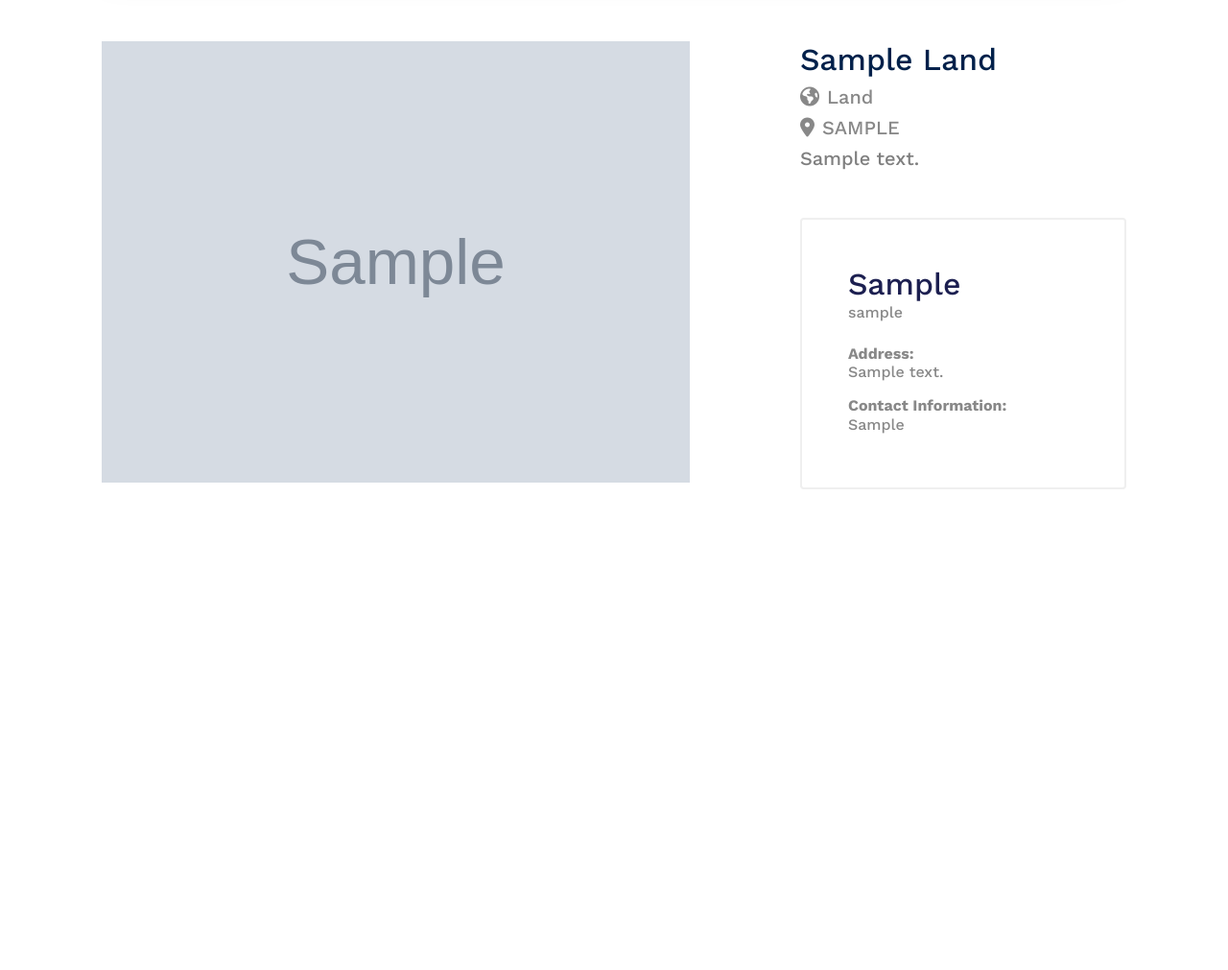
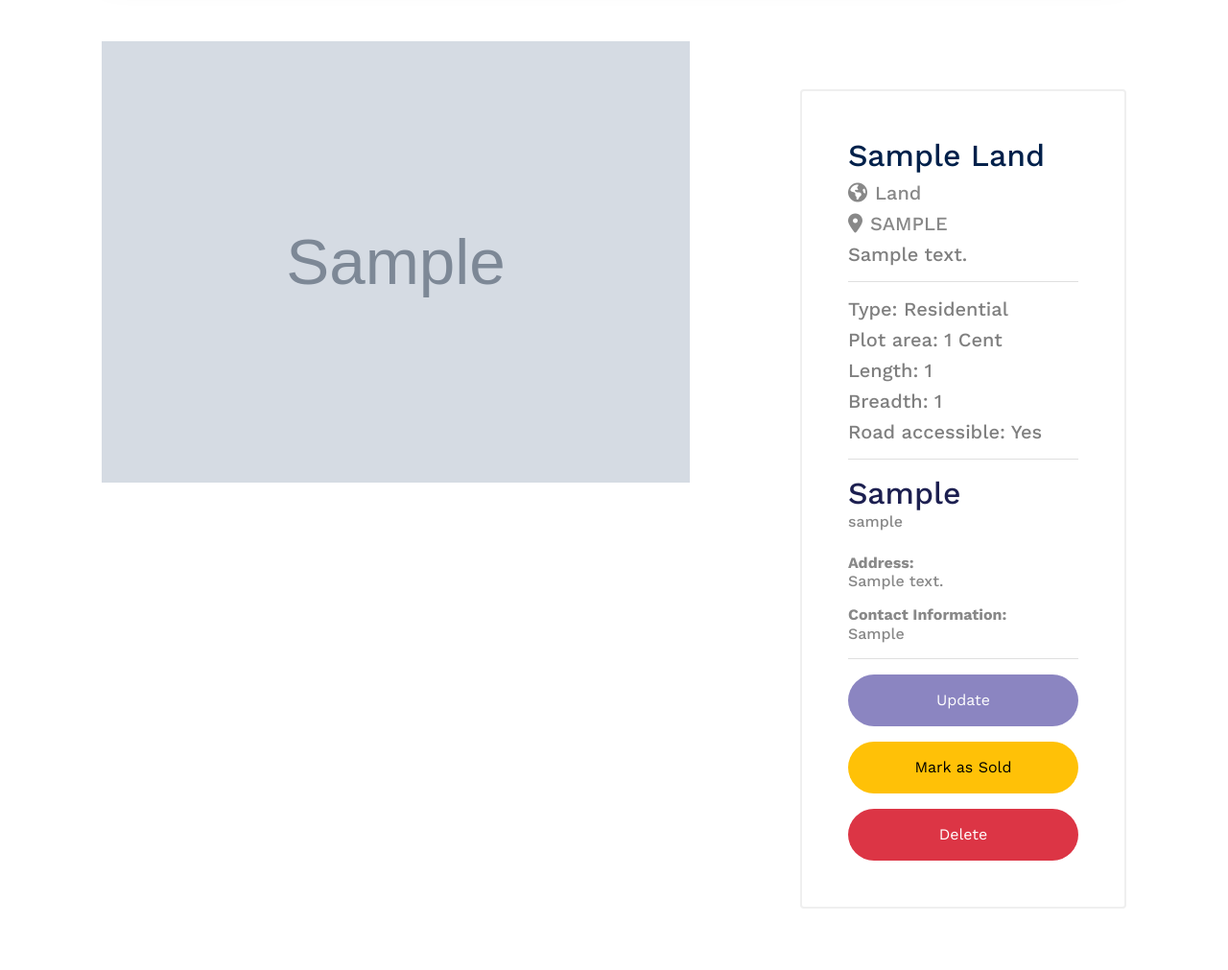
Before and after one commit to MuhammedNihad/realtoric, a Django app: a page that uses realtoric/templates/pages/property_detail.html in a window 1280 px wide. Shown: the part 121-1132 px from the top of the page at 96% size. Before the commit the page ends 631 px from the top, so only its background shows below. Run offline with Django 3.2, Linux system fonts and the light colour scheme; tables that the repository leaves empty hold one stand-in row (values such as "Sample post"); grey boxes marked "Sample" are stand-in pictures; parts of the project's set-up code (start-up, migrations or seed data) failed here and were passed over; some libraries are stand-ins or nearby versions.

Commit message:
Feat: render more fields + add mark as sold, update and delete buttons in detail page

```diff
--- a/realtoric/templates/pages/property_detail.html
+++ b/realtoric/templates/pages/property_detail.html
@@ -22,11 +22,15 @@
             </div>
           </div>
           <div class="col-lg-4">
+            <div class="d-block agent-box p-5">
               <h2 class="heading text-primary">{{ apartment.ad_title|title }}</h2>
               <h5 class="meta"><i class="fa-solid fa-building me-2"></i>{% translate "Apartment" %}</h5>
               <h5 class="meta mt-2"><i class="fa-solid fa-location-dot me-2"></i>{{ apartment.city|upper }}</h5>
-            <h5 class="text-black-50">{{ apartment.description|capfirst }}</h5>
-            <div class="d-block agent-box p-5">
+              <h5 class="text-black-50">{{ apartment.description|capfirst }}</h5><hr>
+              <h5 class="text-black-50">Bedroom: {{ apartment.bedroom }}</h5>
+              <h5 class="text-black-50">Bathroom: {{ apartment.bathroom }}</h5>
+              <h5 class="text-black-50">Area: {{ apartment.area }} Sqft</h5>
+              <h5 class="text-black-50">Floor: {{ apartment.floor }}</h5><hr>
               <div class="text">
                 <h2 class="mb-0">{{ apartment.user|capfirst }}</h2>
                 <h3 class="meta mb-4">{{ apartment.user.username }}</h3>
@@ -41,6 +45,15 @@
                     {{ apartment.user.phone }} <br> {{ apartment.user.email|urlize }}
                   {% endif %}
                 </h3>
+              </div><hr>
+              <div class="col-sm-12 d-grid gap-3">
+                <a class="btn btn-primary" href="" role="button">{% translate "Update" %}</a>
+                {% if apartment.sale_status != "For Sale" %}
+                <a class="btn btn-dark disabled" role="button">{% translate "Sold" %}</a>
+                {% else %}
+                <a class="btn btn-warning" href="" role="button">{% translate "Mark as Sold" %}</a>
+                {% endif %}
+                <a class="btn btn-danger" href="" role="button">{% translate "Delete" %}</a>
               </div>
             </div>
           </div>
@@ -59,11 +72,14 @@
             </div>
           </div>
           <div class="col-lg-4">
+            <div class="d-block agent-box p-5">
               <h2 class="heading text-primary">{{ commercial.ad_title|title }}</h2>
               <h5 class="meta"><i class="fa-solid fa-city me-2"></i>{% translate "Commercial" %}</h5>
               <h5 class="meta mt-2"><i class="fa-solid fa-location-dot me-2"></i>{{ commercial.city|upper }}</h5>
-            <h5 class="text-black-50">{{ commercial.description|capfirst }}</h5>
-            <div class="d-block agent-box p-5">
+              <h5 class="text-black-50">{{ commercial.description|capfirst }}</h5><hr>
+              <h5 class="text-black-50">Type: {{ commercial.commercial_type }}</h5>
+              <h5 class="text-black-50">Area: {{ commercial.area }} Sqft</h5>
+              <h5 class="text-black-50">Floor: {{ commercial.floor }}</h5><hr>
               <div class="text">
                 <h2 class="mb-0">{{ commercial.user|capfirst }}</h2>
                 <h3 class="meta mb-4">{{ commecial.user.username }}</h3>
@@ -78,6 +94,15 @@
                     {{ commercial.user.phone }} <br> {{ commercial.user.email|urlize }}
                   {% endif %}
                 </h3>
+              </div><hr>
+              <div class="col-sm-12 d-grid gap-3">
+                <a class="btn btn-primary" href="" role="button">{% translate "Update" %}</a>
+                {% if commercial.sale_status != "For Sale" %}
+                <a class="btn btn-dark disabled" role="button">{% translate "Sold" %}</a>
+                {% else %}
+                <a class="btn btn-warning" href="" role="button">{% translate "Mark as Sold" %}</a>
+                {% endif %}
+                <a class="btn btn-danger" href="" role="button">{% translate "Delete" %}</a>
               </div>
             </div>
           </div>
@@ -96,11 +121,15 @@
             </div>
           </div>
           <div class="col-lg-4">
+            <div class="d-block agent-box p-5">
               <h2 class="heading text-primary">{{ house.ad_title|title }}</h2>
               <h5 class="meta"><i class="fa-solid fa-house me-2"></i>{% translate "House" %}</h5>
               <h5 class="meta mt-2"><i class="fa-solid fa-location-dot me-2"></i>{{ house.city|upper }}</h5>
-            <h5 class="text-black-50">{{ house.description|capfirst }}</h5>
-            <div class="d-block agent-box p-5">
+              <h5 class="text-black-50">{{ house.description|capfirst }}</h5><hr>
+              <h5 class="text-black-50">Bedroom: {{ house.bedroom }}</h5>
+              <h5 class="text-black-50">Bathroom: {{ house.bathroom }}</h5>
+              <h5 class="text-black-50">Area: {{ house.area }} Sqft</h5>
+              <h5 class="text-black-50">Floor: {{ house.floor }}</h5><hr>
               <div class="text">
                 <h2 class="mb-0">{{ house.user|capfirst }}</h2>
                 <h3 class="meta mb-4">{{ house.user.username }}</h3>
@@ -115,6 +144,15 @@
                     {{ house.user.phone }} <br> {{ house.user.email|urlize }}
                   {% endif %}
                 </h3>
+              </div><hr>
+              <div class="col-sm-12 d-grid gap-3">
+                <a class="btn btn-primary" href="" role="button">{% translate "Update" %}</a>
+                {% if house.sale_status != "For Sale" %}
+                <a class="btn btn-dark disabled" role="button">{% translate "Sold" %}</a>
+                {% else %}
+                <a class="btn btn-warning" href="" role="button">{% translate "Mark as Sold" %}</a>
+                {% endif %}
+                <a class="btn btn-danger" href="" role="button">{% translate "Delete" %}</a>
               </div>
             </div>
           </div>
@@ -133,11 +171,16 @@
             </div>
           </div>
           <div class="col-lg-4">
+            <div class="d-block agent-box p-5">
               <h2 class="heading text-primary">{{ land.ad_title|title }}</h2>
               <h5 class="meta"><i class="fa-solid fa-earth me-2"></i>{% translate "Land" %}</h5>
               <h5 class="meta mt-2"><i class="fa-solid fa-location-dot me-2"></i>{{ land.city|upper }}</h5>
-            <h5 class="text-black-50">{{ land.description|capfirst }}</h5>
-            <div class="d-block agent-box p-5">
+              <h5 class="text-black-50">{{ land.description|capfirst }}</h5><hr>
+              <h5 class="text-black-50">Type: {{ land.land_type }}</h5>
+              <h5 class="text-black-50">Plot area: {{ land.plot_area }} Cent</h5>
+              <h5 class="text-black-50">Length: {{ land.length }}</h5>
+              <h5 class="text-black-50">Breadth: {{ land.breadth }}</h5>
+              <h5 class="text-black-50">Road accessible: {{ land.road_accessible }}</h5><hr>
               <div class="text">
                 <h2 class="mb-0">{{ land.user|capfirst }}</h2>
                 <h3 class="meta mb-4">{{ land.user.username }}</h3>
@@ -152,6 +195,15 @@
                     {{ land.user.phone }} <br> {{ land.user.email|urlize }}
                   {% endif %}
                 </h3>
+              </div><hr>
+              <div class="col-sm-12 d-grid gap-3">
+                <a class="btn btn-primary" href="" role="button">{% translate "Update" %}</a>
+                {% if land.sale_status != "For Sale" %}
+                <a class="btn btn-dark disabled" role="button">{% translate "Sold" %}</a>
+                {% else %}
+                <a class="btn btn-warning" href="" role="button">{% translate "Mark as Sold" %}</a>
+                {% endif %}
+                <a class="btn btn-danger" href="" role="button">{% translate "Delete" %}</a>
               </div>
             </div>
           </div>
@@ -170,11 +222,15 @@
             </div>
           </div>
           <div class="col-lg-4">
+            <div class="d-block agent-box p-5">
               <h2 class="heading text-primary">{{ villa.ad_title|title }}</h2>
               <h5 class="meta"><i class="fa-solid fa-house-chimney-window me-2"></i>{% translate "Villa" %}</h5>
               <h5 class="meta mt-2"><i class="fa-solid fa-location-dot me-2"></i>{{ villa.city|upper }}</h5>
-            <h5 class="text-black-50">{{ villa.description|capfirst }}</h5>
-            <div class="d-block agent-box p-5">
+              <h5 class="text-black-50">{{ villa.description|capfirst }}</h5><hr>
+              <h5 class="text-black-50">Bedroom: {{ villa.bedroom }}</h5>
+              <h5 class="text-black-50">Bathroom: {{ villa.bathroom }}</h5>
+              <h5 class="text-black-50">Area: {{ villa.area }} Sqft</h5>
+              <h5 class="text-black-50">Floor: {{ villa.floor }}</h5><hr>
               <div class="text">
                 <h2 class="mb-0">{{ villa.user|capfirst }}</h2>
                 <h3 class="meta mb-4">{{ villa.user.username }}</h3>
@@ -189,12 +245,19 @@
                     {{ villa.user.phone }} <br> {{ villa.user.email|urlize }}
                   {% endif %}
                 </h3>
+              </div><hr>
+              <div class="col-sm-12 d-grid gap-3">
+                <a class="btn btn-primary" href="" role="button">{% translate "Update" %}</a>
+                {% if villa.sale_status != "For Sale" %}
+                <a class="btn btn-dark disabled" role="button">{% translate "Sold" %}</a>
+                {% else %}
+                <a class="btn btn-warning" href="" role="button">{% translate "Mark as Sold" %}</a>
+                {% endif %}
+                <a class="btn btn-danger" href="" role="button">{% translate "Delete" %}</a>
               </div>
             </div>
           </div>
           {% endif %}
-
-
         </div>
       </div>
     </div>
```
Lines whose indentation alone changed are shown as unchanged.
